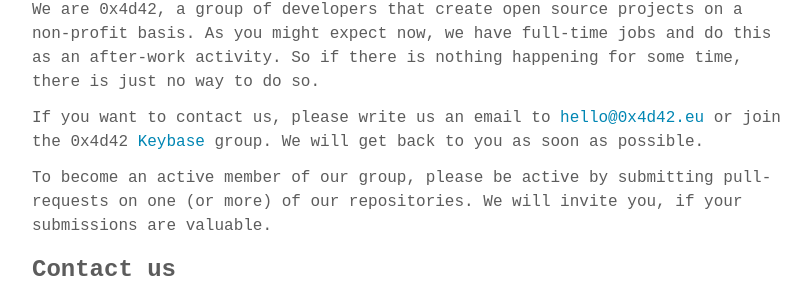
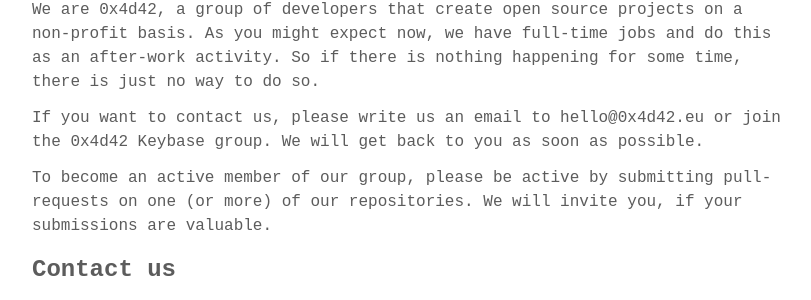
Before and after one commit to 0x4d42/0x4d42.eu, a Jekyll site: the page built from about.md, in a window 1280 px wide. Shown: the part 199-499 px from the top of the page, without its empty margins (232-1043 px from the left). Built offline with Jekyll 4.4.1, drawn with Linux system fonts in a browser that asks for light colours; some web fonts are replaced; part of the change alters nothing that is shown.

```diff
--- a/about.md
+++ b/about.md
@@ -6,7 +6,7 @@ permalink: /about/
 
 We are 0x4d42, a group of developers that create open source projects on a non-profit basis. As you might expect now, we have full-time jobs and do this as an after-work activity. So if there is nothing happening for some time, there is just no way to do so.
 
-If you want to contact us, please write us an email to [hello@0x4d42.eu](mailto:hello@0x4d42.eu) or join the 0x4d42 [Keybase](https://keybase.io) group. We will get back to you as soon as possible.
+If you want to contact us, please write us an email to hello@0x4d42.eu or join the 0x4d42 Keybase group. We will get back to you as soon as possible.
 
 To become an active member of our group, please be active by submitting pull-requests on one (or more) of our repositories. We will invite you, if your submissions are valuable.
 
```
